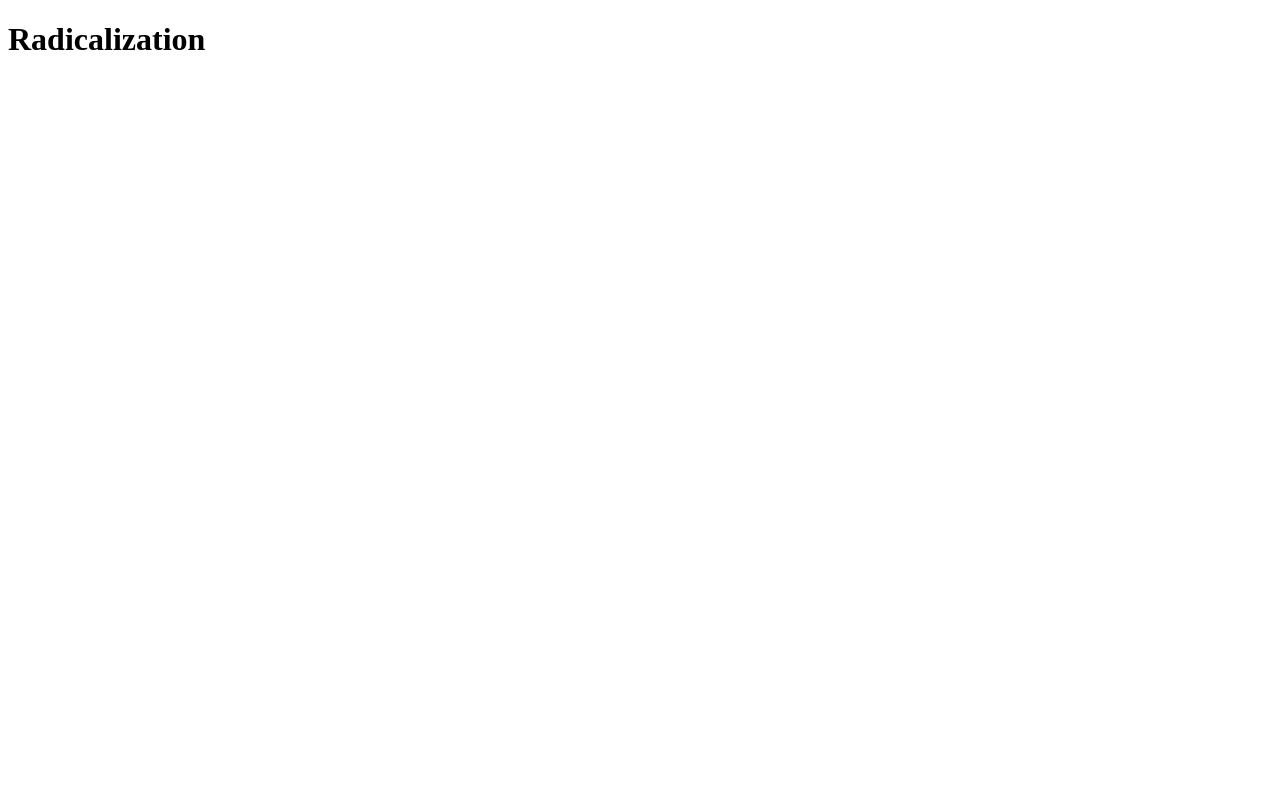
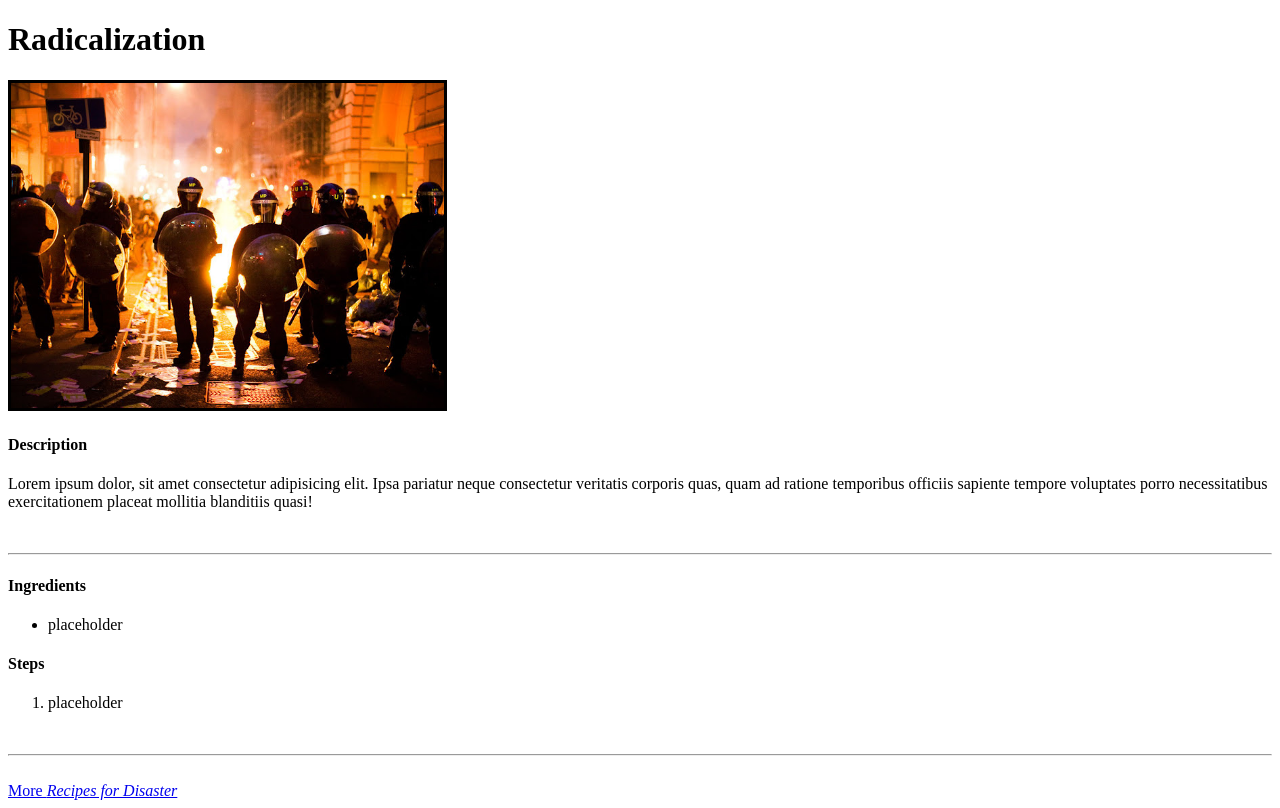
Before and after one commit to domdls/odin-recipes, a plain HTML site: page recipes/radicalization.html in a window 1280 px wide. Drawn offline with Linux system fonts and the light colour scheme.

Commit message:
Add basic assignment structure
Use placeholder text to meet the basic requirements of the The Odin
Project assignment. Add in basic organizational styling to allow
greater readability and navigability.

```diff
--- a/recipes/radicalization.html
+++ b/recipes/radicalization.html
@@ -6,5 +6,22 @@
     </head>
     <body>
         <h1>Radicalization</h1>
+        <img src="../images/riot.jpg" alt="A line of policemen in riot gear, forming a barrier against a fire broken out in the middle of a city street." height="325" border="3">
+        <h4>Description</h4>
+        <p>Lorem ipsum dolor, sit amet consectetur adipisicing elit. Ipsa pariatur neque consectetur veritatis corporis quas, quam ad ratione temporibus officiis sapiente tempore voluptates porro necessitatibus exercitationem placeat mollitia blanditiis quasi!</p>
+        <br>
+        <hr>
+        <h4>Ingredients</h4>
+        <ul>
+            <li>placeholder</li>
+        </ul>
+        <h4>Steps</h4>
+        <ol>
+            <li>placeholder</li>
+        </ol>
+        <br>
+        <hr>
+        <br>
+        <a href="../index.html">More <em>Recipes for Disaster</em></a>
     </body>
 </html>
```
